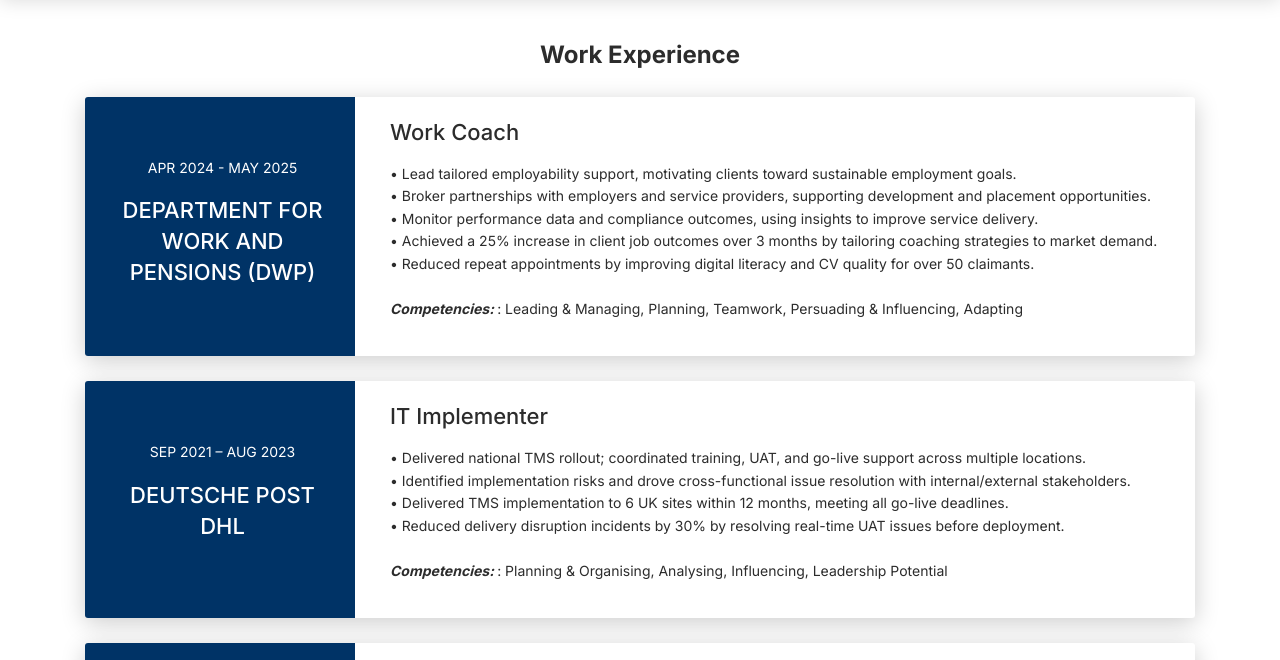
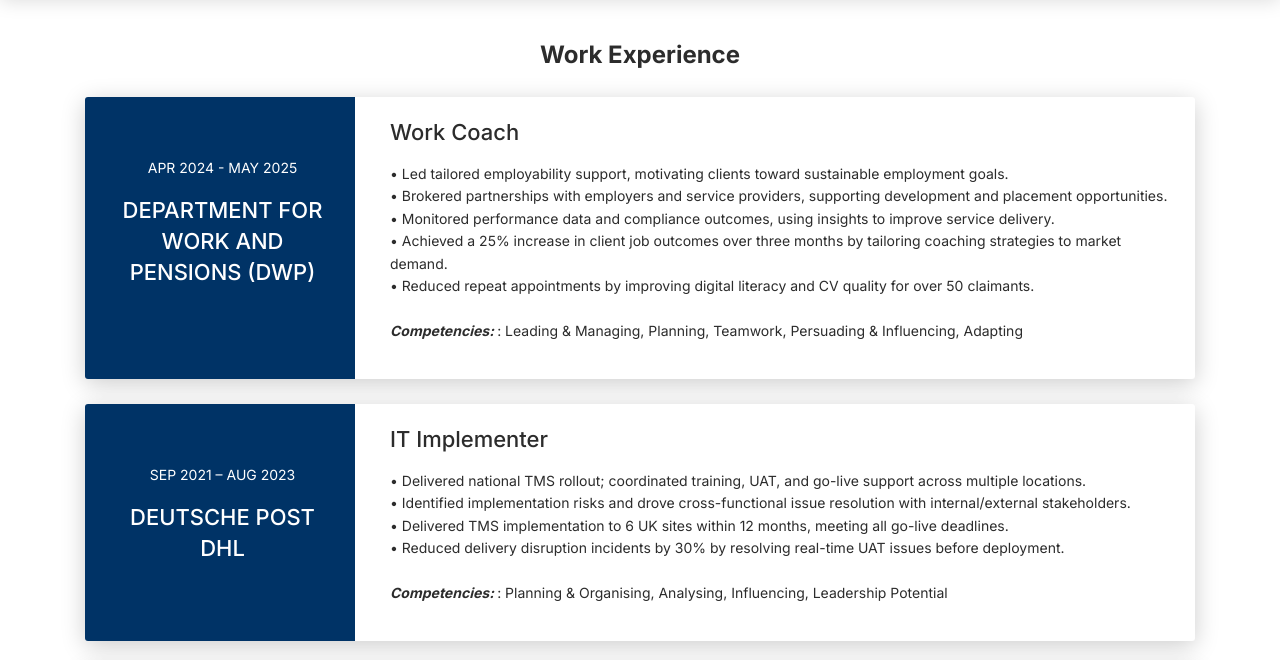
Before and after one commit to pablosimmo/pablosimmo, a plain HTML site: page Experience.html in a window 1280 px wide. Shown: the part 62-722 px from the top of the page. Drawn offline with Linux system fonts and the light colour scheme.

Commit message:
Minor Changes

```diff
--- a/Experience.html
+++ b/Experience.html
@@ -95,13 +95,13 @@
           Work Coach
          </div>
          <p>
-          • Lead tailored employability support, motivating clients toward sustainable employment goals.
+          • Led tailored employability support, motivating clients toward sustainable employment goals.
           <br/>
-          • Broker partnerships with employers and service providers, supporting development and placement opportunities.
+          • Brokered partnerships with employers and service providers, supporting development and placement opportunities.
           <br/>
-          • Monitor performance data and compliance outcomes, using insights to improve service delivery.
+          • Monitored performance data and compliance outcomes, using insights to improve service delivery.
           <br/>
-          • Achieved a 25% increase in client job outcomes over 3 months by tailoring coaching strategies to market demand.
+          • Achieved a 25% increase in client job outcomes over three months by tailoring coaching strategies to market demand.
           <br/>
           • Reduced repeat appointments by improving digital literacy and CV quality for over 50 claimants.
           <br/>
```
Also changed, not shown: Education.html (+1 -1 lines).
